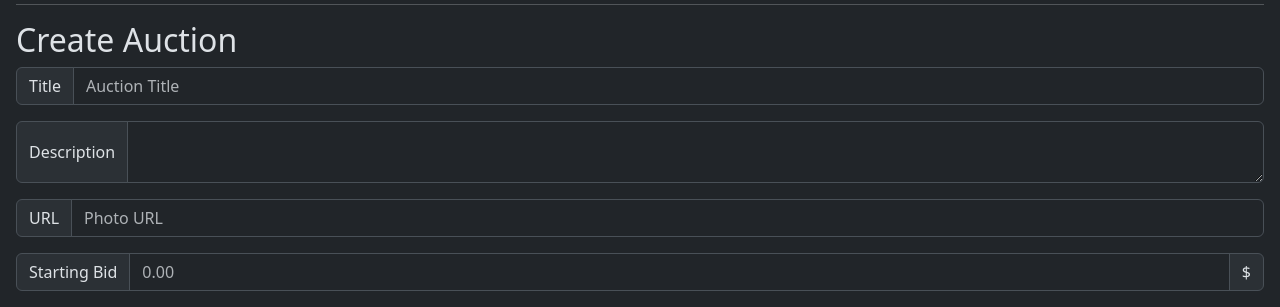
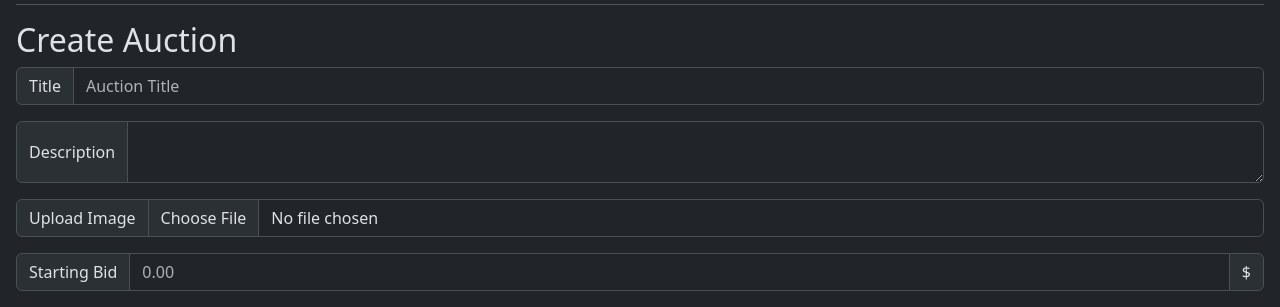
Before and after one commit to petrosAth/cs50w-project2-commerce, a Django app: template auctions/templates/auctions/create.html in a window 1280 px wide. Shown: the part 140-447 px from the top of the page. Run offline with Django 3.2, Linux system fonts and the light colour scheme; the template is opened without the code that fills it, so the values that code supplies are empty; parts of the project's set-up code (start-up, migrations or seed data) failed here and were passed over.

Commit message:
Add photo

```diff
--- a/auctions/templates/auctions/create.html
+++ b/auctions/templates/auctions/create.html
@@ -2,7 +2,9 @@
 {% block title %}{{ title }}{% endblock %}
 {% block body %}
     <h2>Create Auction</h2>
-    <form action="{% url "auctions:create" %}" method="post">
+    <form action="{% url "auctions:create" %}"
+          method="post"
+          enctype="multipart/form-data">
         {% csrf_token %}
         <div class="input-group mb-3">
             <span class="input-group-text">Title</span>
@@ -17,11 +19,8 @@
             <textarea class="form-control" name="description" id="description" required></textarea>
         </div>
         <div class="input-group mb-3">
-            <span class="input-group-text">URL</span>
-            <input type="text"
-                   class="form-control"
-                   name="photo_url"
-                   placeholder="Photo URL">
+            <span class="input-group-text">Upload Image</span>
+            <input type="file" class="form-control" name="image" id="image">
         </div>
         <div class="input-group mb-3">
             <span class="input-group-text">Starting Bid</span>
--- a/commerce/urls.py
+++ b/commerce/urls.py
@@ -13,10 +13,13 @@ Including another URLconf
     1. Import the include() function: from django.urls import include, path
     2. Add a URL to urlpatterns:  path('blog/', include('blog.urls'))
 """
+
+from django.conf import settings
+from django.conf.urls.static import static
 from django.contrib import admin
 from django.urls import include, path
 
-urlpatterns = [
-    path("admin/", admin.site.urls),
-    path("", include("auctions.urls"))
-]
+urlpatterns = [path("admin/", admin.site.urls), path("", include("auctions.urls"))]
+
+if settings.DEBUG:
+    urlpatterns += static(settings.MEDIA_URL, document_root=settings.MEDIA_ROOT)
--- a/requirements.txt
+++ b/requirements.txt
@@ -2,6 +2,7 @@ asgiref==3.8.1
 Django==5.2
 django-stubs==5.2.0
 django-stubs-ext==5.2.0
+pillow==11.2.1
 sqlparse==0.5.3
 types-PyYAML==6.0.12.20250402
 typing_extensions==4.13.2
```
Also changed, not shown: auctions/models.py (+9 -0 lines), auctions/views.py (+11 -7 lines), commerce/settings.py (+8 -1 lines), auctions/migrations/0008_photos.py (added), auctions/migrations/0009_alter_photos_position.py (added), auctions/migrations/0010_alter_photos_img.py (added).
